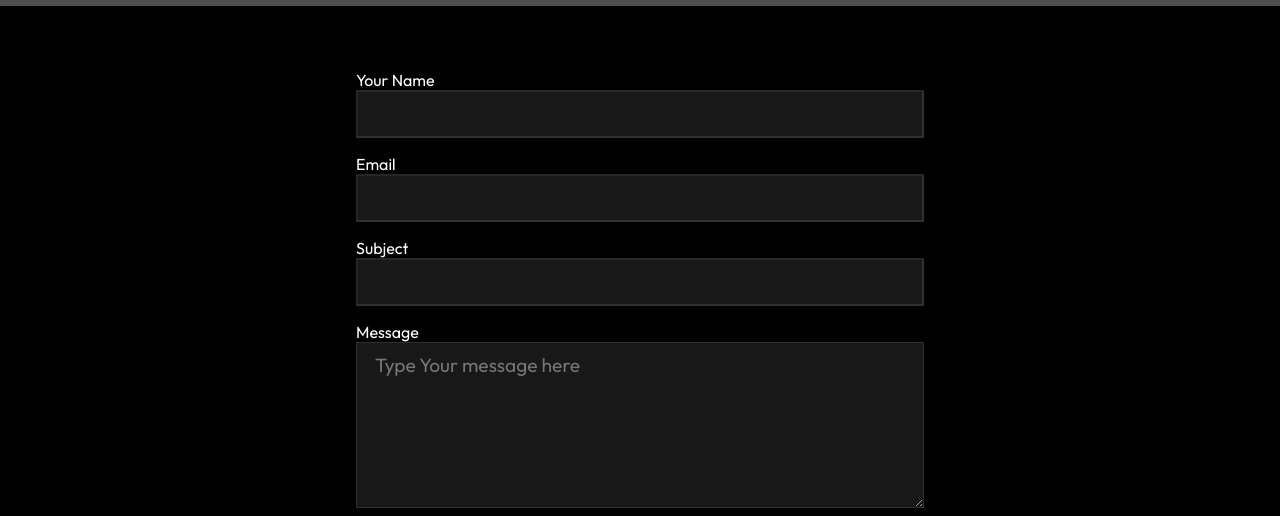
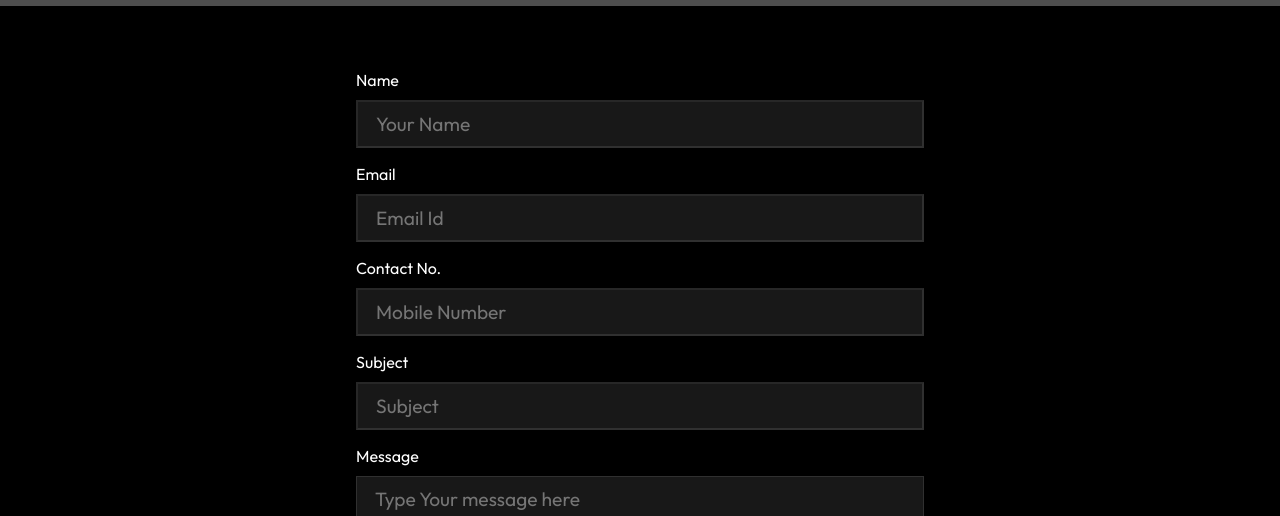
Before and after one commit to AKSHU4254/AB_Portfolio, a React (Create React App) app: page /contact in a window 1280 px wide. Shown: the part 794-1310 px from the top of the page. Built offline with nearby package versions, Linux system fonts and the light colour scheme; grey boxes are pictures that could not be loaded.

Commit message:
Contact Updated

```diff
--- a/package.json
+++ b/package.json
@@ -3,6 +3,7 @@
   "version": "0.1.0",
   "private": true,
   "dependencies": {
+    "@emailjs/browser": "^4.4.1",
     "@testing-library/jest-dom": "^5.16.5",
     "@testing-library/react": "^13.4.0",
     "@testing-library/user-event": "^13.5.0",
@@ -11,6 +12,7 @@
     "react-icons": "^4.9.0",
     "react-router-dom": "^6.12.1",
     "react-scripts": "5.0.1",
+    "sweetalert2": "^11.14.5",
     "web-vitals": "^2.1.4"
   },
   "scripts": {
--- a/src/Components/AboutContentStyle.css
+++ b/src/Components/AboutContentStyle.css
@@ -17,7 +17,7 @@
     text-align: center;
     margin: auto;
     padding: 1rem;
-    max-width: 350px;
+    max-width: 400px;
 }
 
 
@@ -26,7 +26,7 @@
 }
 
 .about .right{
-    max-width: 500px;
+    max-width: 490px;
 }
 
 .right .img-container{
--- a/src/Components/Form.js
+++ b/src/Components/Form.js
@@ -1,23 +1,136 @@
 import "./FormStyle.css"
-
-import React from 'react'
+import React, { useState } from 'react'
+import { useNavigate } from 'react-router-dom'
+import Swal from 'sweetalert2'
+import emailjs from '@emailjs/browser'
 
 const Form = () => {
+
+  const navigate = useNavigate()
+  const [formData, setFormData] = useState({
+    Name: '',
+    Email_Address: '',
+    Contact_Number: '',
+    Subject: '',
+    Description: ''
+  });
+
+  console.log(formData)
+
+  const handleChange = (event) => {
+    setFormData({
+      ...formData,
+      [event.target.name]: event.target.value,
+    });
+  };
+
+  const handleSubmit = (event) => {
+    event.preventDefault()
+    // Your EmailJS service ID, template ID, and Public Key
+    const serviceId = 'service_qhkjkjg';
+    const templateId = 'template_pey7daa';
+    const publicKey = 'cs3G1DDoCdzqjV4V2';
+
+    const templateParams = {
+      name: formData.Name,
+      email: formData.Email_Address,
+      contact: formData.Contact_Number,
+      subject: formData.Subject,
+      message: formData.Description,
+    };
+
+    emailjs.send(serviceId, templateId, templateParams, publicKey)
+      .then((response) => {
+        console.log('Email sent successfully!', response);
+        if (response.status == "200") {
+          Alert();
+        }
+
+      }).catch((error) => {
+        console.error('Error sending email:', error);
+      });
+  };
+
+  const Alert = () => {
+    Swal.fire({
+      position: 'center',
+      icon: 'success',
+      title: 'Your Response has been Recorded',
+      showConfirmButton: false,
+      timer: 2500,
+    }).then(() => navigate("/"));
+  };
+
   return (
     <div className="form">
-    <form>
-    <label>Your Name</label>
-    <input type="text"/>
-    <label>Email</label>
-    <input type="email"/>
-    <label>Subject</label>
-    <input type="text"/>
-    <label>Message</label>
-    <textarea rows="6" placeholder="Type Your message here"/>
-    <button className="btn">Submit</button>
+      <form onSubmit={handleSubmit}>
+        <label>Name</label>
+        <input type="text"
+          name='Name'
+          value={formData.Name}
+          onChange={handleChange}
+          id='Name'
+          placeholder='Your Name'
+          autoComplete='off'
+          required
+        />
 
+        <label>Email</label>
+        <input type="email"
+          name='Email_Address'
+          value={formData.Email_Address}
+          onChange={handleChange}
+          id='Email'
+          placeholder='Email Id'
+          autoComplete='off'
+          required
+        />
 
-    </form>
+        <label>Contact No.</label>
+        <input type="text"
+          name='Contact_Number'
+          value={formData.Contact_Number}
+          onChange={handleChange}
+          id='Contact'
+          placeholder='Mobile Number'
+          autoComplete='off'
+          required
+        />
+
+        <label>Subject</label>
+        <input type="text"
+          name='Subject'
+          value={formData.Subject}
+          onChange={handleChange}
+          id='Subject'
+          placeholder='Subject'
+          autoComplete='off'
+          required />
+
+        <label>Message</label>
+        <textarea rows="6"
+          placeholder="Type Your message here"
+          name='Description'
+          value={formData.Description}
+          onChange={handleChange}
+          id='Description'
+          autoComplete='off'
+          required
+        />
+
+        <button className="btn"
+          type="submit"
+          disabled={
+            !formData.Name ||
+            !formData.Email_Address ||
+            !formData.Contact_Number ||
+            !formData.Subject ||
+            !formData.Description
+          }>
+          Submit
+        </button>
+
+      </form>
     </div>
   )
 }
--- a/src/Components/FormStyle.css
+++ b/src/Components/FormStyle.css
@@ -1,5 +1,6 @@
 label{
     color: #fff;
+    margin-bottom: 10px;
 }
 
 form{
```
Also changed, not shown: 1 other file (tests, documents, lock files or other folders).
